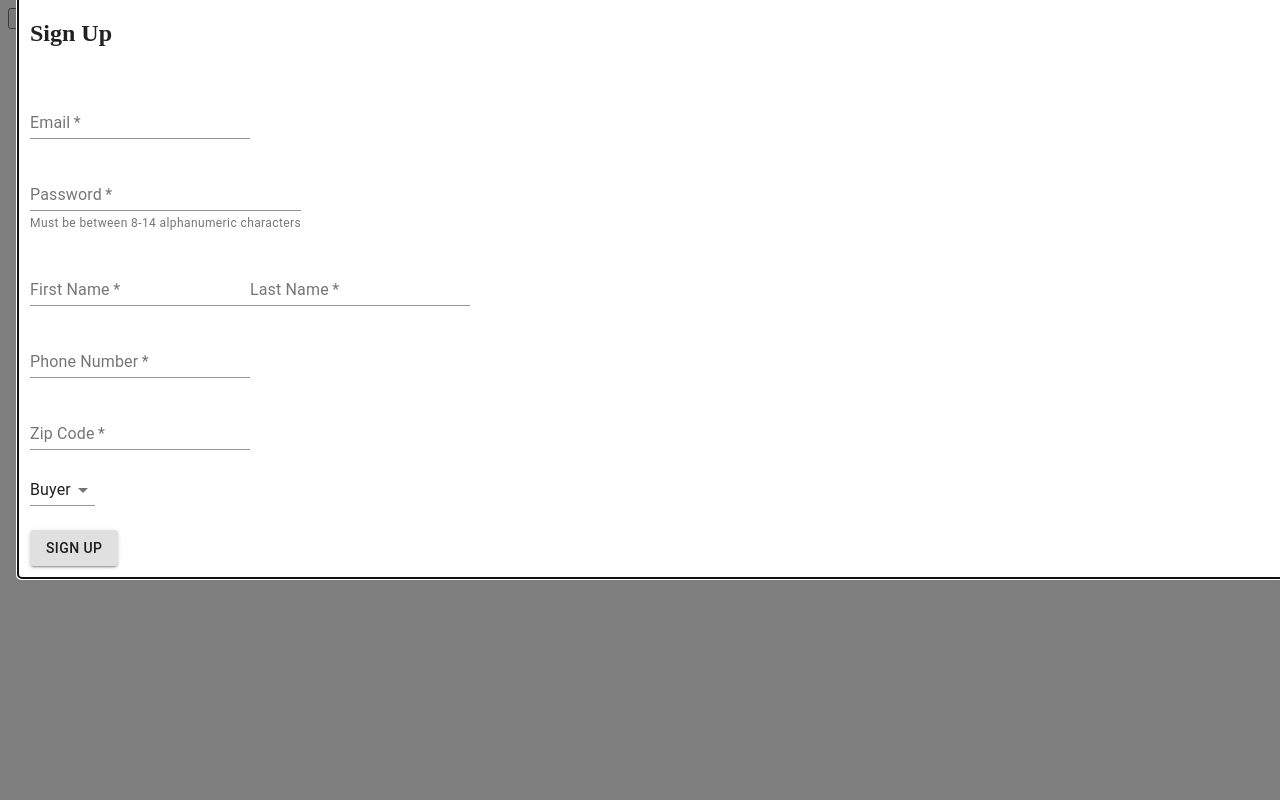
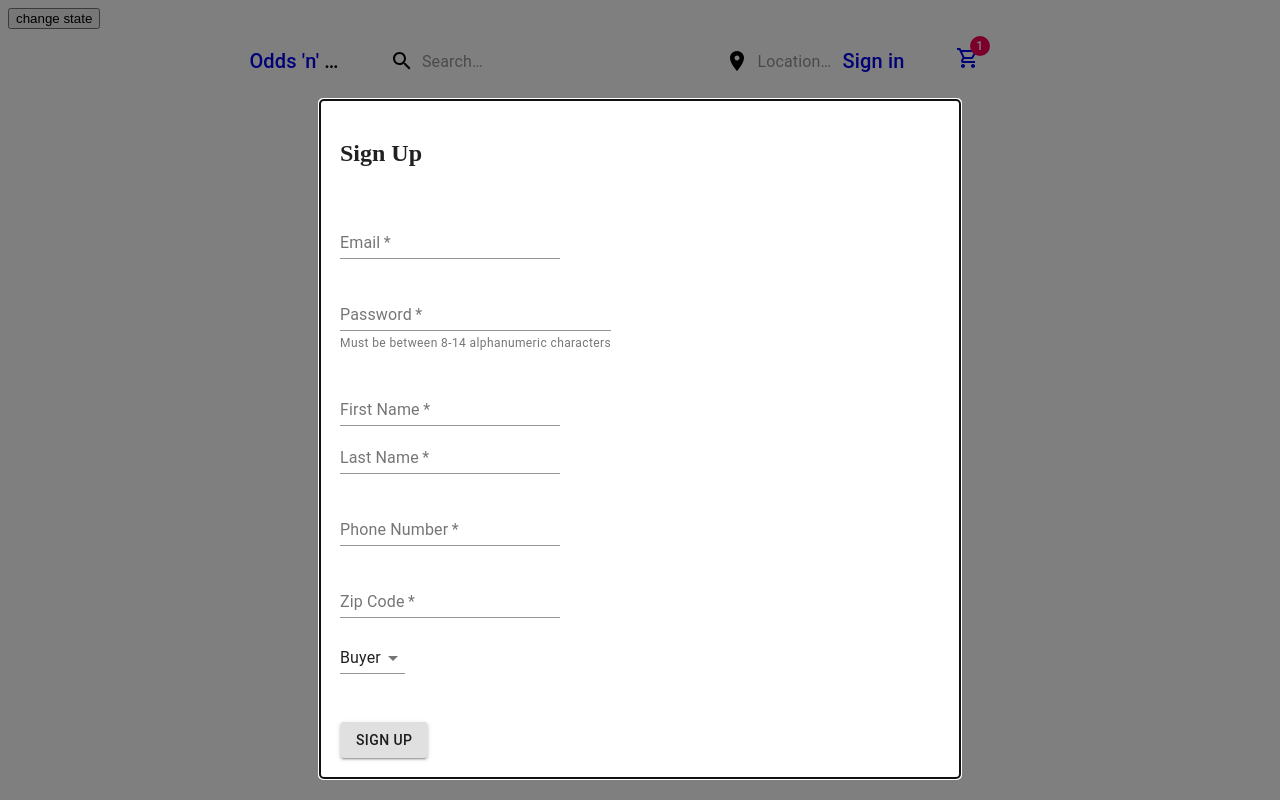
Before and after one commit to CATYNX-blue-ocean/HR-NYC-ATX, a React app: page /sign-up in a window 1280 px wide. Built offline with nearby package versions, Linux system fonts and the light colour scheme; the HTML template or start-up script is replaced by a standard one.

Commit message:
Sign Up requests working

```diff
--- a/Client/shared/SignUp.jsx
+++ b/Client/shared/SignUp.jsx
@@ -4,7 +4,7 @@ import Grid from '@material-ui/core/Grid';
 import TextField from '@material-ui/core/TextField';
 import Input from '@material-ui/core/Input';
 import Button from '@material-ui/core/Button';
-import Paper from '@material-ui/core/Paper';
+import Card from '@material-ui/core/Card';
 import validator from 'validator';
 import { useHistory } from 'react-router-dom';
 import axios from 'axios';
@@ -25,16 +25,55 @@ const SignUp = () => {
   const [firstNameError, setFirstNameError] = useState(false);
   const [lastNameError, setLastNameError] = useState(false);
   const [isSeller, setIsSeller] = useState(false);
+  const [signInError, setSignInError] = useState(false);
+  const [accountExists, setAccountExists] = useState(false);
+  const [accountCreated, setAccountCreated] = useState(false);
 
   let close = (event) => {
     history.goBack();
   };
 
+  let checkResponse = (res) => {
+    if (res.data === 'There was an error with your request, Please try again or contact an administrator.') {
+      setSignInError(true);
+    } else if (res.data === 'Account Exists. Please log in.') {
+      setAccountExists(true);
+    } else if (res.data === 'Account Created. Please log in.') {
+      setAccountCreated(true);
+    }
+  };
+
   const onSignUpSubmit = () => {
     if (isSeller) {
       let userInfo = {
-
+        sellerName: firstName + ' ' + lastName,
+        sellerEmail: email,
+        sellerAddress: zipCode,
+        location: [],
+        sellerPhone: phoneNumber,
+        password: password,
+        createdAt: new Date(),
+        orders: [],
+        products: [],
+        services: []
       };
+      axios.post('/sellersignup', userInfo)
+        .then((res) => {
+          checkResponse(res);
+        });
+    } else {
+      let userInfo = {
+        buyerName: firstName + ' ' + lastName,
+        password: password,
+        buyerEmail: email,
+        buyerPhone: phoneNumber,
+        buyerAddress: zipCode,
+        orders: []
+      };
+      axios.post('/buyersignup', userInfo)
+        .then((res) => {
+          checkResponse(res);
+        });
     }
   };
 
@@ -124,10 +163,16 @@ const SignUp = () => {
     <Modal
       open={show}
       onClose={close}
-      style={{marginLeft: 30 + 'px'}}
+      style={{marginLeft: 25 + '%', width: 50 + '%', marginRight: 25 + '%', top: 100 + 'px'}}
+      id='sign-up-modal'
     >
-      <Paper >
-        <Grid container spacing={3} style={{backgroundColor: '#fff'}} direction='column' styles={{alignItems: 'center', justifyContent: 'center', display: 'flex'}}>
+      <Card>
+        <Grid
+          container
+          spacing={3}
+          style={{backgroundColor: '#fff', padding: 20 + 'px'}}
+          direction='column'
+        >
           <Grid item xs={12}>
             <h2>
               Sign Up
@@ -166,10 +211,13 @@ const SignUp = () => {
             </TextField>
           </Grid>
           <Grid item xs={12}>
-            <Button variant='contained'>Sign Up</Button>
+            {signInError ? <p style={{color: 'red'}}>There was an error creating your account. Please check the account details and try again!</p> : accountExists ? <p style={{color: 'red'}}>The email you used is associated with an account. Please sign in!</p> : accountCreated ? <p>Account created. Please sign in!</p> : null}
+          </Grid>
+          <Grid item xs={12}>
+            <Button variant='contained' onClick={() => { onSignUpSubmit(); }}>Sign Up</Button>
           </Grid>
         </Grid>
-      </Paper >
+      </Card>
     </Modal>
   );
 };
--- a/database/index.js
+++ b/database/index.js
@@ -205,10 +205,6 @@ const catFind = async (name) => {
 
 
 
-<<<<<<< HEAD
-=======
-
->>>>>>> d945250b7b9045d27350e91d44b6ad222b81cd57
 module.exports = {
   getSellerLogin,
   getServiceCategory,
```
